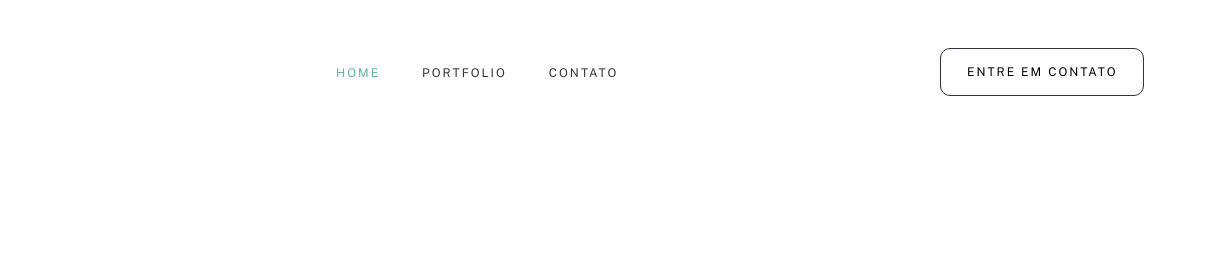
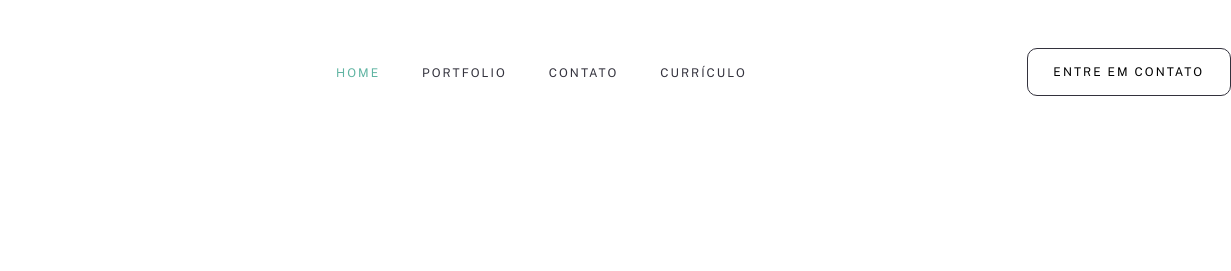
Before and after one commit to AnikillerBR/AnikillerBR.github.io, a plain HTML site: page pages/home/index.html in a window 1280 px wide. Shown: the top 271 px of the page, 212-1443 px from the left, 1231 px wide, since content can reach past the window. Drawn offline with nearby package versions, Linux system fonts and the light colour scheme; a web font is replaced by a local one.

Commit message:
pastas novas
pastas novas

```diff
--- a/pages/home/index.html
+++ b/pages/home/index.html
@@ -31,6 +31,7 @@
                         <a class="menuTopoLink colorBlackMenu" href="/pages/contato/index.html">CONTATO</a>
                     </li>
                     <li class="menuTopoItem">
+                        <a class="menuTopoLink colorBlackMenu" href="/page/curriculo/index.html">CURRÍCULO</a>
                     </li>
                 </ul>
                 <div class="btnEntreEmContato">
```
Also changed, not shown: pages/contato/index.html (added), pages/contato/styles.css (added), pages/curriculo/index.html (added), pages/curriculo/styles.css (added), pages/portfolio/index.html (added), pages/portfolio/styles.css (added).
